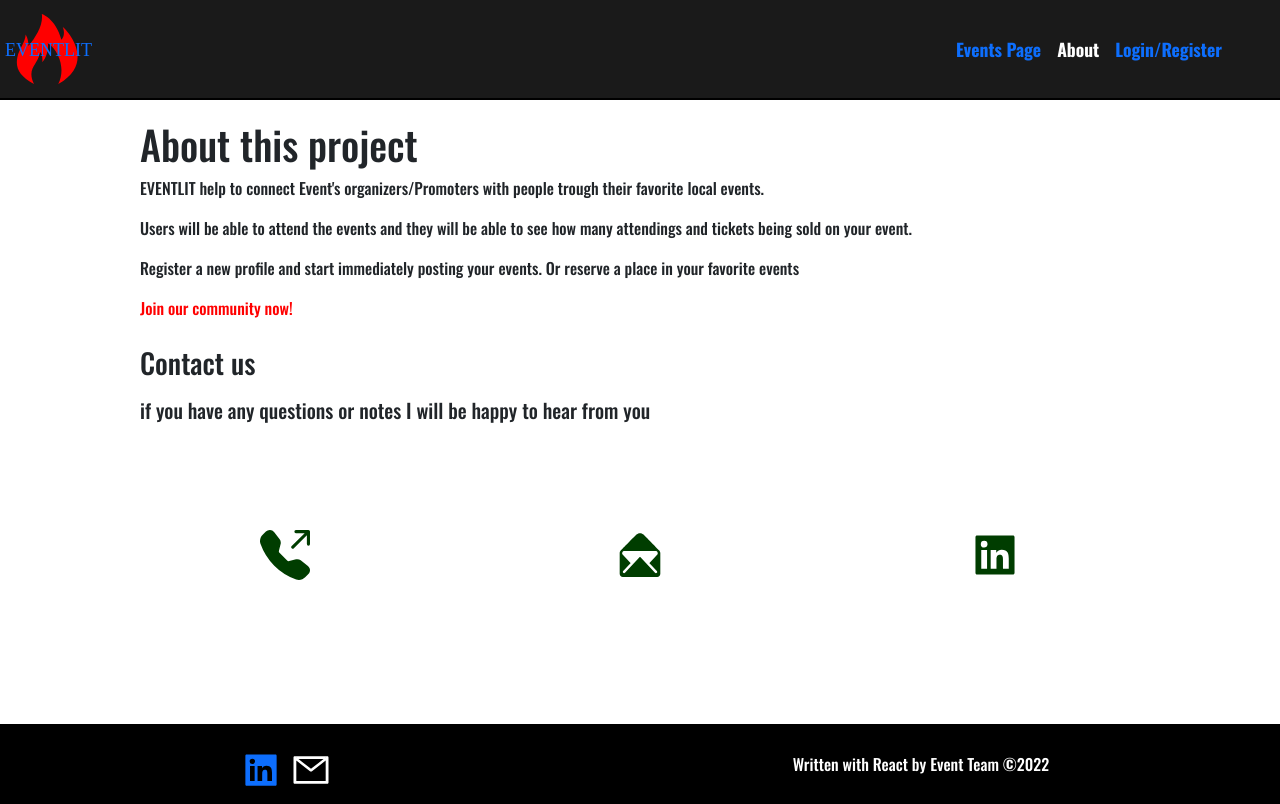
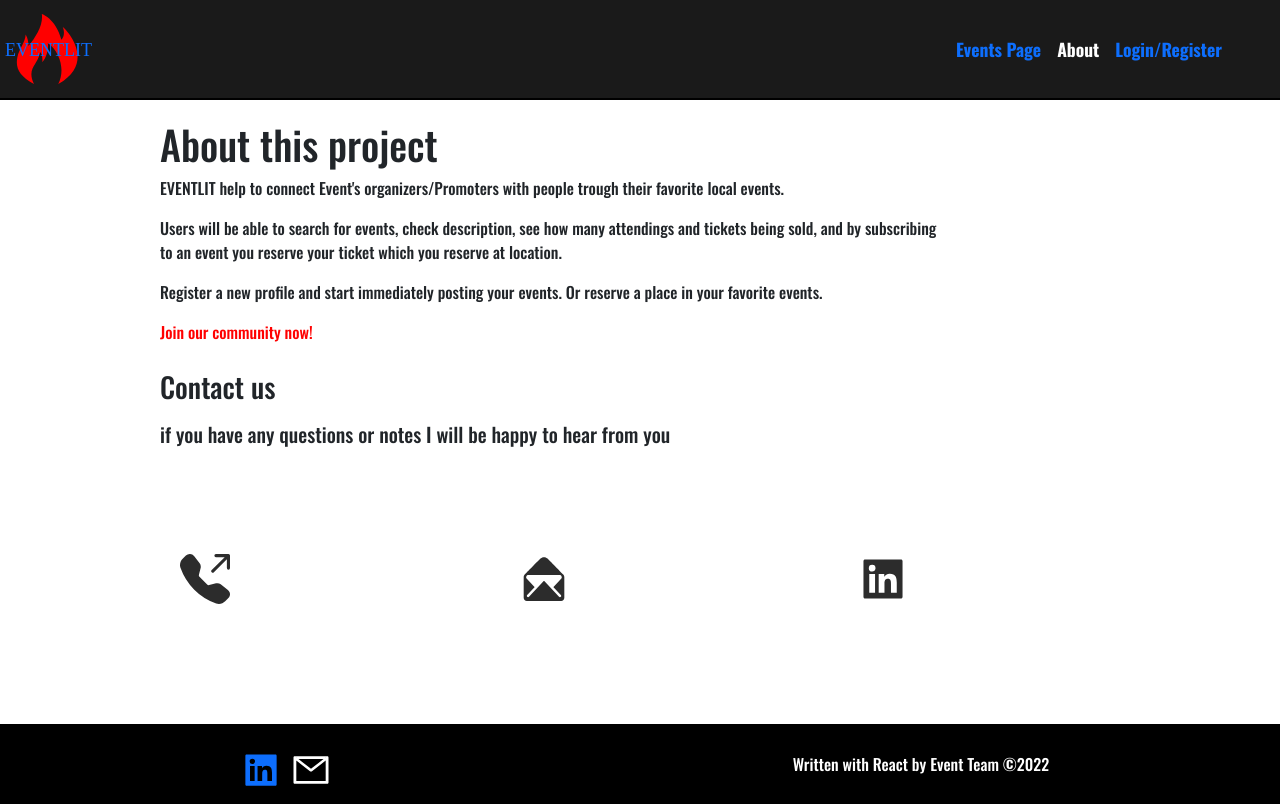
Before and after one commit to MuhandOsman/events-manager, a React (Create React App) app in the folder frontend/: page /about in a window 1280 px wide. Built offline with nearby package versions, Linux system fonts and the light colour scheme; no server answers; a web font is replaced by a local one.

Commit message:
About content change

```diff
--- a/frontend/src/components/NavBar/NavBar.css
+++ b/frontend/src/components/NavBar/NavBar.css
@@ -66,3 +66,8 @@ a {
     font-family: 'Bungee Inline', cursive;
     font-size:0.9em;
 }
+
+/* @keyframes border-bottom {
+    from { border-bottom:none;}
+    to { border-bottom:2px black solid;}
+} */
--- a/frontend/src/components/Pages/about/About.jsx
+++ b/frontend/src/components/Pages/about/About.jsx
@@ -10,15 +10,15 @@ const About = () => {
       <h1>About this project</h1>
       <p className="ani-1">
         EVENTLIT help to connect Event's organizers/Promoters with people trough
-        their favorite local events.{" "}
+        their favorite local events.
       </p>
       <p className="ani-2">
-        Users will be able to attend the events and they will be able to see how
-        many attendings and tickets being sold on your event.
+        Users will be able to search for events, check description, see how
+        many attendings and tickets being sold, and by subscribing <br/> to an event you reserve your ticket which you reserve at location.
       </p>
       <p className="ani-3">
         Register a new profile and start immediately posting your events. Or
-        reserve a place in your favorite events{" "}
+        reserve a place in your favorite events.
       </p>
       <Link to="/form" className="ani-4">
         <p className="joinUs">Join our community now!</p>
--- a/frontend/src/components/Pages/about/about.css
+++ b/frontend/src/components/Pages/about/about.css
@@ -1,8 +1,8 @@
 .about-container {
-    width: 1000px;
+    max-width: 1000px;
     margin: 0 auto;
     height: 50vh;
-    padding-top: 20px;
+    padding: 20px;
     position: relative;
 }
 
@@ -50,11 +50,11 @@
     padding:20px;
     padding-top:100px;
     width: 80%;
-    margin:0 auto;
+    /* margin:0 auto; */
     display: flex;
     justify-content: space-between;
     position: relative;
-    animation: color-change 2s linear infinite both;
+    animation: color-change 3s linear infinite both;
 }
 
 @keyframes upUp {
@@ -88,7 +88,7 @@
 }
 
 @keyframes color-change {
-    0% {color:green}
-    50% {color:black}
-    100% {color:green}
+    0% {color:black}
+    50% {color:grey}
+    100% {color:black}
 }
```
